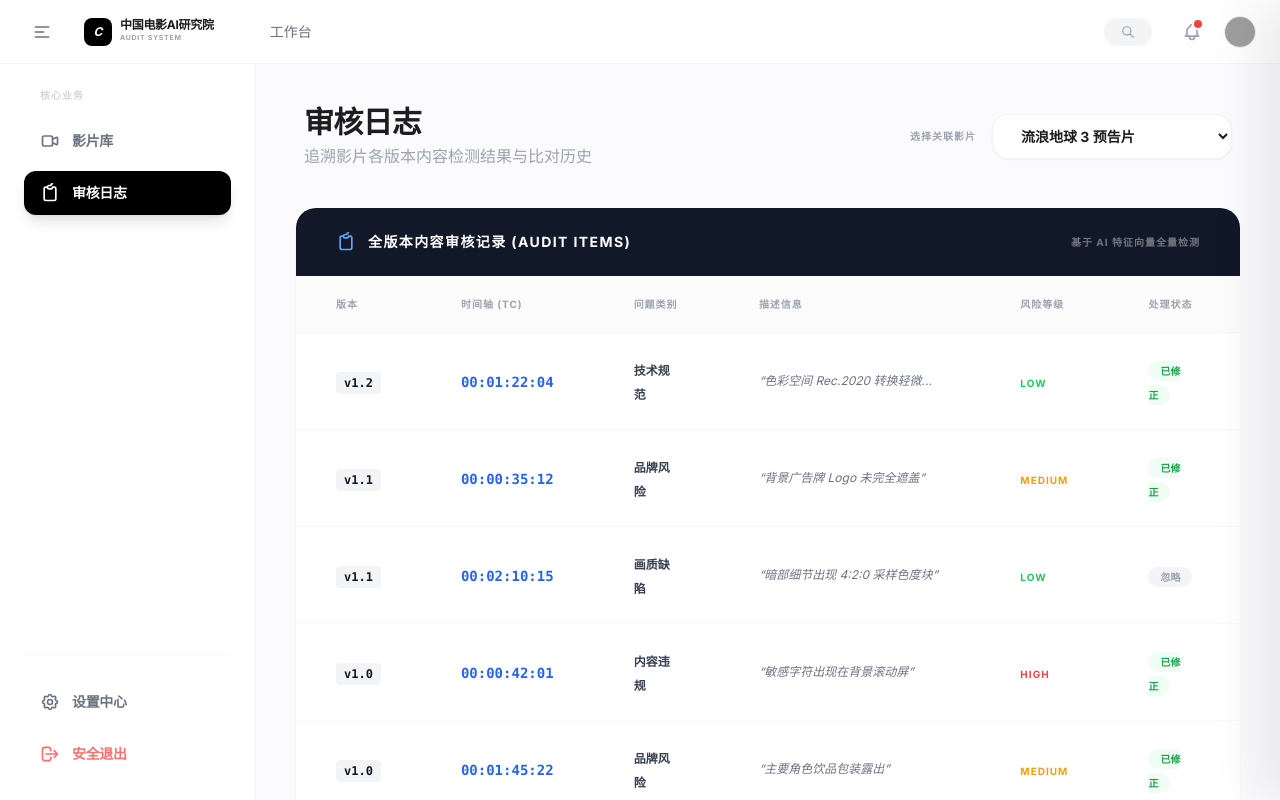
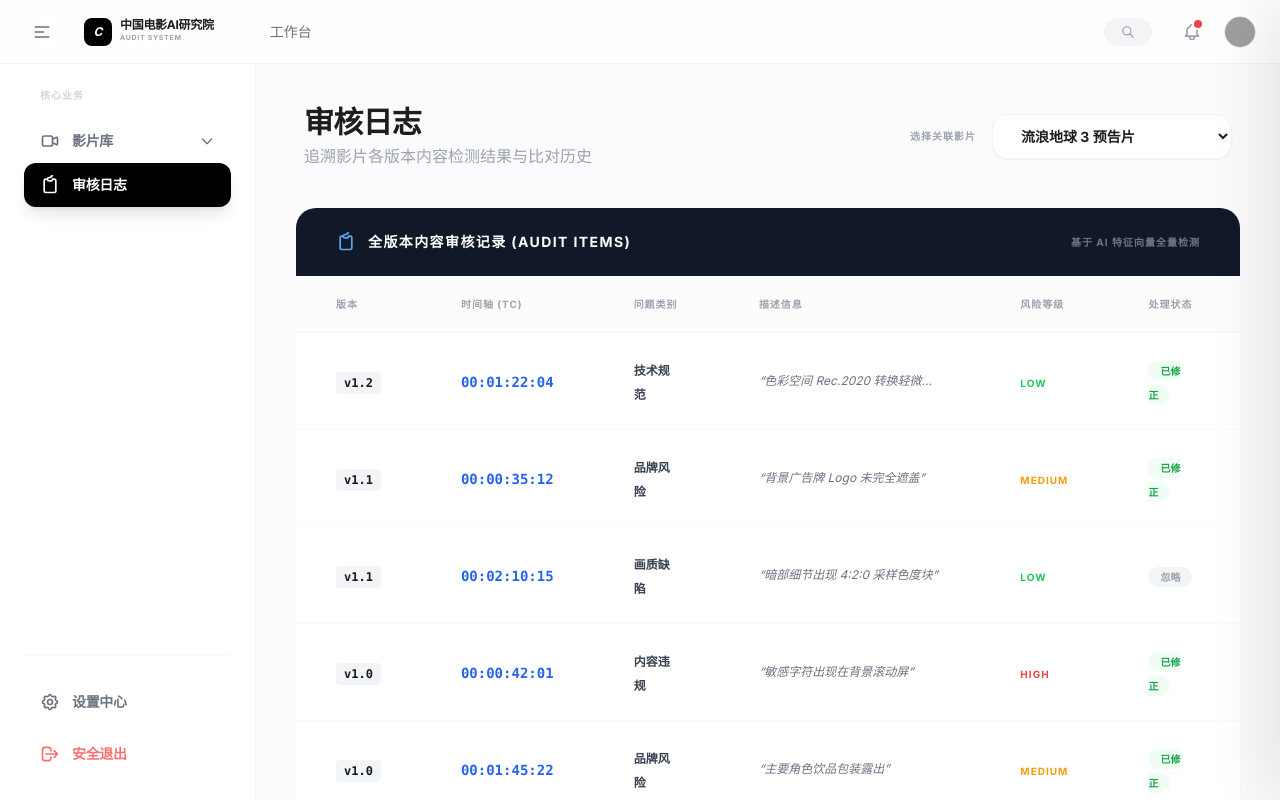
Before and after one commit to tianfei212/cfai_video_check, a React (Vite) app: page /#/audit/history in a window 1280 px wide. Built offline with nearby package versions, Linux system fonts and the light colour scheme; grey boxes are pictures that could not be loaded.

Commit message:
修改了页面中的跳转链接

```diff
--- a/master_page/MasterLayout.tsx
+++ b/master_page/MasterLayout.tsx
@@ -1,6 +1,6 @@
 
 import React, { useState } from 'react';
-import { Link, useLocation } from 'react-router-dom';
+import { Link, useLocation, useNavigate } from 'react-router-dom';
 import NotificationOverlay from '../components/NotificationOverlay';
 
 const NavLink: React.FC<{ to: string; label: string; active: boolean }> = ({ to, label, active }) => (
@@ -14,28 +14,122 @@ const NavLink: React.FC<{ to: string; label: string; active: boolean }> = ({ to,
   </Link>
 );
 
-const SidebarItem: React.FC<{ to: string; icon: React.ReactNode; label: string; active: boolean }> = ({ to, icon, label, active }) => (
-  <Link
-    to={to}
-    className={`flex items-center gap-3 px-4 py-3 rounded-xl transition-all duration-300 whitespace-nowrap ${
+const SidebarItem: React.FC<{ to?: string; icon: React.ReactNode; label: string; active?: boolean; onClick?: () => void; isExpandable?: boolean; isExpanded?: boolean }> = ({ to, icon, label, active, onClick, isExpandable, isExpanded }) => {
+  const content = (
+    <div
+      onClick={onClick}
+      className={`flex items-center gap-3 px-4 py-3 rounded-xl transition-all duration-300 whitespace-nowrap cursor-pointer ${
         active
           ? 'bg-black text-white shadow-lg'
           : 'text-gray-500 hover:bg-gray-100 hover:text-gray-900'
       }`}
     >
       {icon}
-    <span className="text-sm font-bold tracking-tight">{label}</span>
-  </Link>
+      <span className="text-sm font-bold tracking-tight flex-1">{label}</span>
+      {isExpandable && (
+        <svg
+          className={`w-4 h-4 transition-transform duration-300 ${isExpanded ? 'rotate-180' : ''}`}
+          fill="none"
+          stroke="currentColor"
+          viewBox="0 0 24 24"
+        >
+          <path strokeLinecap="round" strokeLinejoin="round" strokeWidth="2" d="M19 9l-7 7-7-7" />
+        </svg>
+      )}
+    </div>
   );
+
+  if (to && !isExpandable) {
+    return <Link to={to}>{content}</Link>;
+  }
+  return content;
+};
+
+const TreeItem: React.FC<{
+  label: string;
+  level: number;
+  children?: React.ReactNode;
+  to?: string;
+  active?: boolean;
+  onWorkClick?: (e: React.MouseEvent) => void;
+}> = ({ label, level, children, to, active, onWorkClick }) => {
+  const [isOpen, setIsOpen] = useState(false);
+  const hasChildren = !!children;
+
+  return (
+    <div className="flex flex-col group/tree">
+      <div
+        onClick={() => setIsOpen(!isOpen)}
+        className={`
+          flex items-center gap-2 py-2 px-4 rounded-lg cursor-pointer transition-all text-sm
+          ${level === 1 ? 'font-bold text-gray-700 hover:bg-gray-50' : 'text-gray-500 hover:text-black hover:bg-gray-50'}
+          ${active ? 'bg-gray-100 text-black' : ''}
+        `}
+        style={{ paddingLeft: `${level * 16}px` }}
+      >
+        {hasChildren && (
+          <svg
+            className={`w-3 h-3 transition-transform duration-200 ${isOpen ? 'rotate-90' : ''}`}
+            fill="none" stroke="currentColor" viewBox="0 0 24 24"
+          >
+            <path strokeLinecap="round" strokeLinejoin="round" strokeWidth="2.5" d="M9 5l7 7-7 7" />
+          </svg>
+        )}
+        {!hasChildren && <div className="w-3" />}
+        {to ? (
+          <Link to={to} className="flex-1">{label}</Link>
+        ) : (
+          <span className="flex-1">{label}</span>
+        )}
+
+        {level === 2 && onWorkClick && (
+          <button
+            onClick={(e) => {
+              e.stopPropagation();
+              onWorkClick(e);
+            }}
+            className="p-1 text-gray-400 hover:text-blue-600 hover:bg-blue-50 rounded-md transition-all opacity-0 group-hover/tree:opacity-100"
+            title="进入工作"
+          >
+            <svg className="w-4 h-4" fill="none" stroke="currentColor" viewBox="0 0 24 24">
+              <path strokeLinecap="round" strokeLinejoin="round" strokeWidth="2" d="M21 13.255A23.931 23.931 0 0112 15c-3.183 0-6.22-.62-9-1.745M16 6V4a2 2 0 00-2-2h-4a2 2 0 00-2 2v2m4 6h.01M5 20h14a2 2 0 002-2V8a2 2 0 00-2-2H5a2 2 0 00-2 2v10a2 2 0 002 2z" />
+            </svg>
+          </button>
+        )}
+      </div>
+      {isOpen && children && (
+        <div className="flex flex-col">
+          {children}
+        </div>
+      )}
+    </div>
+  );
+};
 
 export const MasterLayout: React.FC<{ children: React.ReactNode }> = ({ children }) => {
   const location = useLocation();
+  const navigate = useNavigate();
   const [isSidebarOpen, setIsSidebarOpen] = useState(true);
   const [isNotificationOpen, setIsNotificationOpen] = useState(false);
+  const [isMovieLibExpanded, setIsMovieLibExpanded] = useState(false);
 
-  const menuItems = [
-    { to: '/list', label: '影片库', icon: <svg className="w-5 h-5" fill="none" stroke="currentColor" viewBox="0 0 24 24"><path strokeLinecap="round" strokeLinejoin="round" strokeWidth="2" d="M15 10l4.553-2.276A1 1 0 0121 8.618v6.764a1 1 0 01-1.447.894L15 14M5 18h8a2 2 0 002-2V8a2 2 0 00-2-2H5a2 2 0 00-2 2v8a2 2 0 002 2z"/></svg> },
-    { to: '/audit/history', label: '审核日志', icon: <svg className="w-5 h-5" fill="none" stroke="currentColor" viewBox="0 0 24 24"><path strokeLinecap="round" strokeLinejoin="round" strokeWidth="2" d="M9 5H7a2 2 0 00-2 2v12a2 2 0 002 2h10a2 2 0 002-2V7a2 2 0 00-2-2h-2M9 5a2 2 0 002 2h2a2 2 0 002-2M9 5a2 2 0 012-2h2a2 2 0 012-2"/></svg> },
+  // 模拟的影片数据结构
+  const movieData = [
+    {
+      id: 'm1',
+      name: '流浪地球 3',
+      versions: [
+        { id: 'v1', name: '预告片 v1.0', path: '/video-analysis/1' },
+        { id: 'v2', name: '正片 剪辑版 A', path: '/video-analysis/2' },
+      ]
+    },
+    {
+      id: 'm2',
+      name: '封神第二部',
+      versions: [
+        { id: 'v3', name: '送审版 v1', path: '/video-analysis/3' },
+      ]
+    }
   ];
 
   const toggleSidebar = () => setIsSidebarOpen(!isSidebarOpen);
@@ -101,15 +195,57 @@ export const MasterLayout: React.FC<{ children: React.ReactNode }> = ({ children
         >
           <div className="space-y-2 flex-1">
             <p className="px-4 text-[10px] font-bold text-gray-300 uppercase tracking-widest mb-4">核心业务</p>
-            {menuItems.map((item) => (
+
+            {/* 影片库 - Tree 结构 */}
             <SidebarItem
-                key={item.to}
-                to={item.to}
-                icon={item.icon}
-                label={item.label}
-                active={location.pathname === item.to}
+              icon={<svg className="w-5 h-5" fill="none" stroke="currentColor" viewBox="0 0 24 24"><path strokeLinecap="round" strokeLinejoin="round" strokeWidth="2" d="M15 10l4.553-2.276A1 1 0 0121 8.618v6.764a1 1 0 01-1.447.894L15 14M5 18h8a2 2 0 002-2V8a2 2 0 00-2-2H5a2 2 0 00-2 2v8a2 2 0 002 2z"/></svg>}
+              label="影片库"
+              onClick={() => setIsMovieLibExpanded(!isMovieLibExpanded)}
+              isExpandable={true}
+              isExpanded={isMovieLibExpanded}
+              active={location.pathname === '/list'}
+            />
+            {/* 这是第三级图标按键的跳转部分 */}
+            {isMovieLibExpanded && (
+              <div className="ml-4 mt-1 space-y-1 border-l border-gray-100 animate-in slide-in-from-top-2 duration-300">
+                {movieData.map(movie => (
+                  <TreeItem
+                    key={movie.id}
+                    label={movie.name}
+                    level={1}
+                  >
+                    {movie.versions.map(version => (
+                      <TreeItem
+                        key={version.id}
+                        label={version.name}
+                        level={2}
+                        to={version.path}
+                        active={location.pathname === version.path}
+                        onWorkClick={() => {
+                          // 点击版本的“进入工作”，以当前版本为 targetId，第一个版本为 baseId
+                          const baseVersion = movie.versions[0];
+                          navigate('/audit-loading', {
+                            state: {
+                              targetId: version.id,
+                              targetName: version.name,
+                              baseId: baseVersion.id,
+                              baseName: baseVersion.name
+                            }
+                          });
+                        }}
                       />
                     ))}
+                  </TreeItem>
+                ))}
+              </div>
+            )}
+
+            <SidebarItem
+              to="/audit/history"
+              icon={<svg className="w-5 h-5" fill="none" stroke="currentColor" viewBox="0 0 24 24"><path strokeLinecap="round" strokeLinejoin="round" strokeWidth="2" d="M9 5H7a2 2 0 00-2 2v12a2 2 0 002 2h10a2 2 0 002-2V7a2 2 0 00-2-2h-2M9 5a2 2 0 002 2h2a2 2 0 002-2M9 5a2 2 0 012-2h2a2 2 0 012-2"/></svg>}
+              label="审核日志"
+              active={location.pathname === '/audit/history'}
+            />
           </div>
           <div className="mt-auto space-y-2 pt-6 border-t border-gray-50">
             <SidebarItem
--- a/pages/AuditDetail.tsx
+++ b/pages/AuditDetail.tsx
@@ -1,6 +1,6 @@
 
 import React, { useState, useEffect, useRef, useCallback, useMemo } from 'react';
-import { useParams, useNavigate } from 'react-router-dom';
+import { useParams, useNavigate, useLocation } from 'react-router-dom';
 
 interface ShotBlock {
   id: string;
@@ -52,6 +52,8 @@ const INITIAL_PROBLEMS: BaseProblem[] = [
 const AuditDetail: React.FC = () => {
   const { id } = useParams();
   const navigate = useNavigate();
+  const location = useLocation();
+  const { baseName, targetName } = location.state || {};
   // 设置初始进度为 35.5，以便立即使问题 P2 处于激活状态并显示红框
   const [progress, setProgress] = useState(35.5);
   const [isPlaying, setIsPlaying] = useState(false);
@@ -247,7 +249,9 @@ const AuditDetail: React.FC = () => {
           </button>
           <div className="flex flex-col">
             <span className="text-xs font-bold tracking-tight text-white/90">差异分析工作台 · 空间对齐联动模式</span>
-            <span className="text-[9px] text-gray-500 font-bold uppercase tracking-widest italic tracking-tighter">BASE V1.0 VS COMP V1.2</span>
+            <span className="text-[9px] text-gray-500 font-bold uppercase tracking-widest italic tracking-tighter">
+              {baseName || 'BASE V1.0'} VS {targetName || 'COMP V1.2'}
+            </span>
           </div>
         </div>
         <div className="flex gap-3">
--- a/pages/AuditLoading.tsx
+++ b/pages/AuditLoading.tsx
@@ -6,7 +6,7 @@ const AuditLoading: React.FC = () => {
   const navigate = useNavigate();
   const location = useLocation();
   const [progress, setProgress] = useState(0);
-  const { targetId, baseId } = location.state || {};
+  const { targetId, targetName, baseId, baseName } = location.state || {};
 
   useEffect(() => {
     // 3秒进度模拟
@@ -20,8 +20,16 @@ const AuditLoading: React.FC = () => {
 
       if (nextProgress >= 100) {
         clearInterval(interval);
-        // 跳转到 AuditDetail，并保留对比 ID 信息
-        navigate(`/audit/${targetId}`, { state: { baseId, targetId }, replace: true });
+        // 跳转到 AuditDetail，并保留对比 ID 和名称信息
+        navigate(`/audit/${targetId}`, {
+          state: {
+            baseId,
+            baseName,
+            targetId,
+            targetName
+          },
+          replace: true
+        });
       }
     }, 16);
 
@@ -71,11 +79,11 @@ const AuditLoading: React.FC = () => {
         <div className="mt-20 grid grid-cols-2 gap-x-12 gap-y-4 w-full border-t border-white/5 pt-10">
            <div className="flex flex-col gap-1">
               <span className="text-[8px] text-gray-600 font-bold uppercase">Base Version</span>
-              <span className="text-xs font-mono font-bold text-gray-400">V1.0_ORIGINAL</span>
+              <span className="text-xs font-mono font-bold text-gray-400">{baseName || 'V1.0_ORIGINAL'}</span>
            </div>
            <div className="flex flex-col gap-1 text-right">
               <span className="text-[8px] text-gray-600 font-bold uppercase">Target Version</span>
-              <span className="text-xs font-mono font-bold text-blue-400">V1.2_REVISED</span>
+              <span className="text-xs font-mono font-bold text-blue-400">{targetName || 'V1.2_REVISED'}</span>
            </div>
         </div>
       </div>
```
Lines whose indentation alone changed are shown as unchanged.
